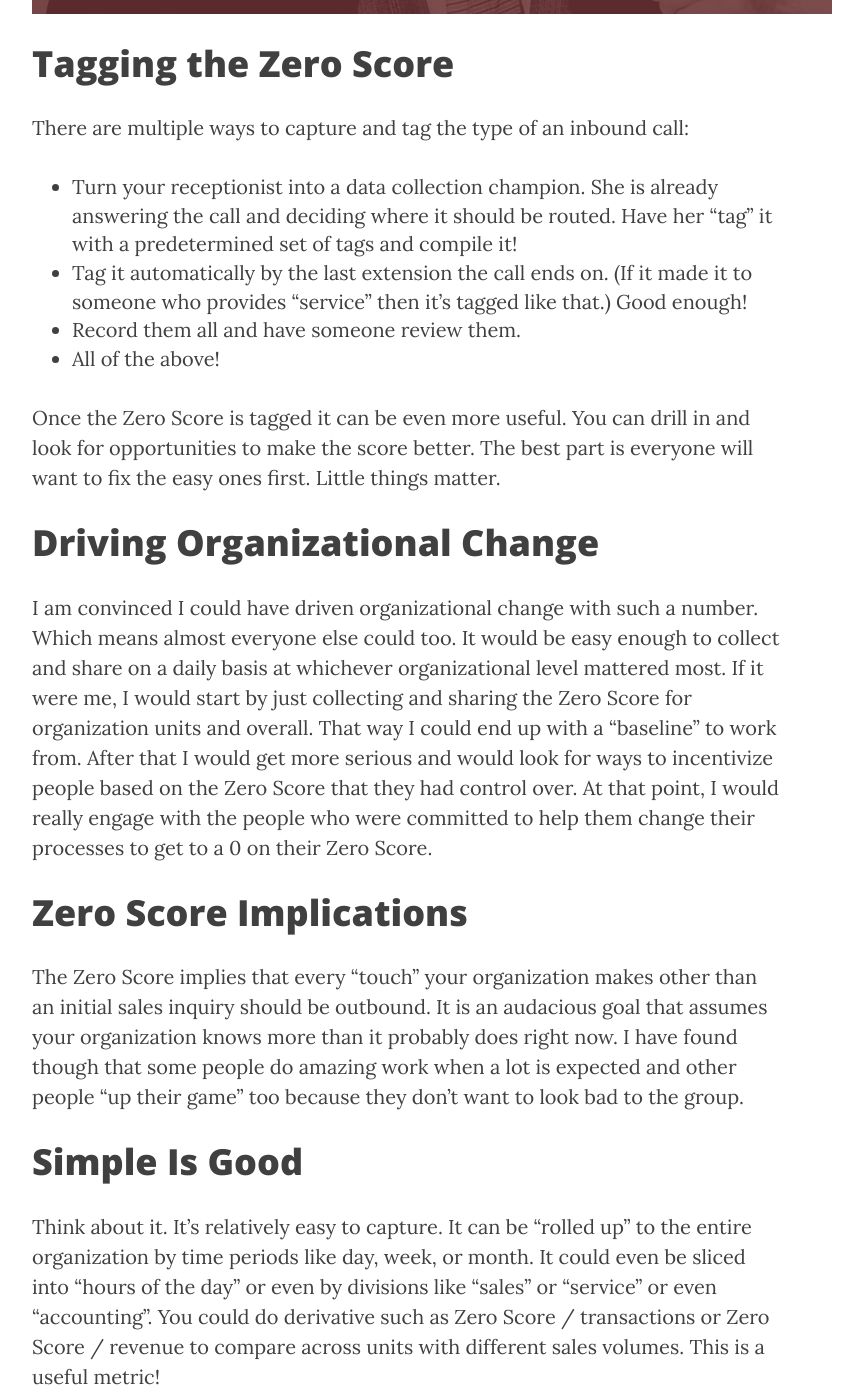
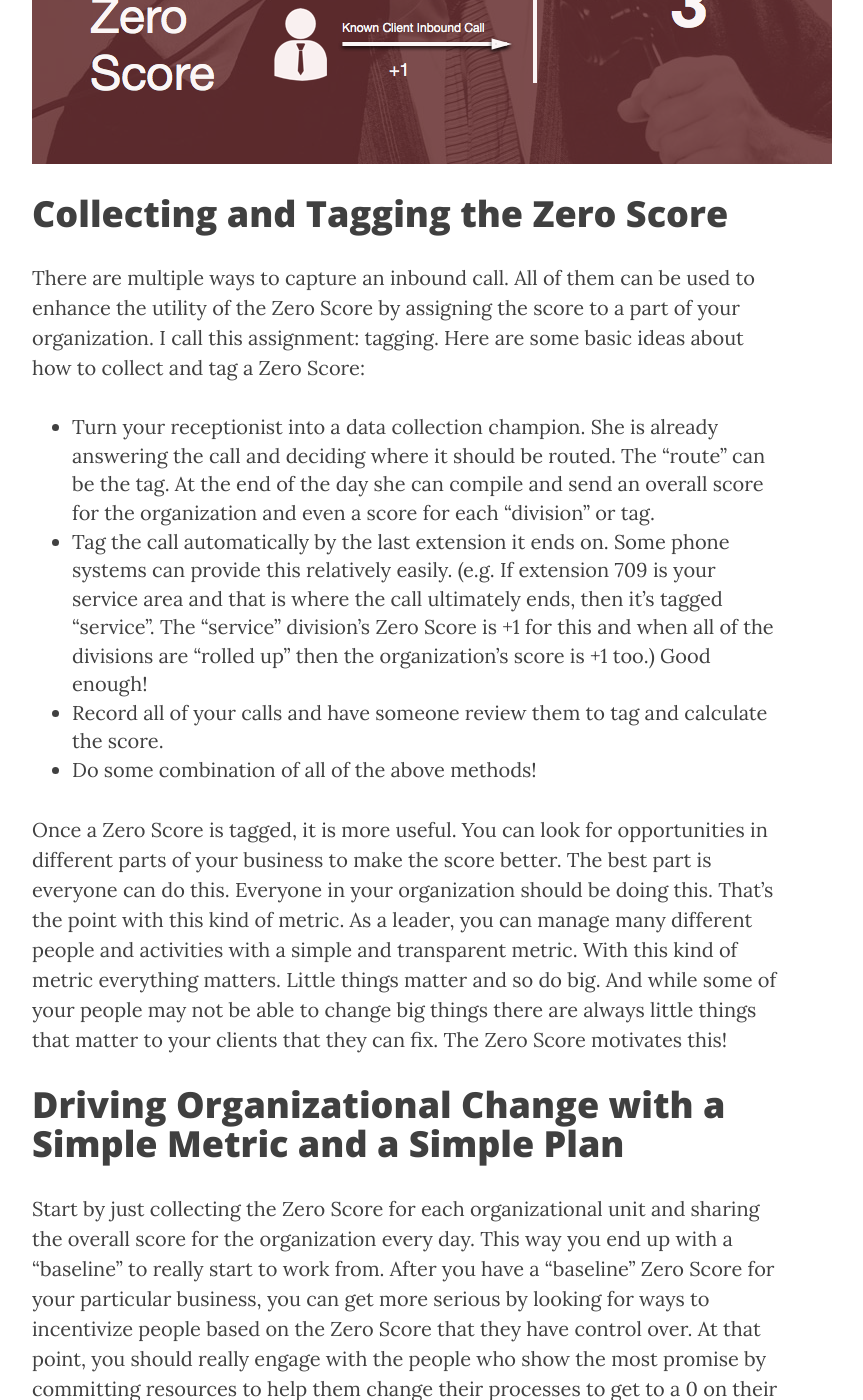
Before and after one commit to hays-hutton/hays-hutton.github.io, a Jekyll site: the page built from _posts/2014-11-13-beyond-ultimate-question.markdown, in a window 1280 px wide and 1400 px high, scrolled down 1601 px. Shown: the whole window, without its empty margins (233-1096 px from the left). Built offline with Jekyll 4.4.1, drawn with Linux system fonts in a browser that asks for light colours; nearby versions of some CDN libraries; comment, search, counter and statistics services are not loaded; some of the changed text lies outside the part shown.

Commit message:
Edited version of Zero Score
plus new signup form

```diff
--- a/_posts/2014-11-13-beyond-ultimate-question.markdown
+++ b/_posts/2014-11-13-beyond-ultimate-question.markdown
@@ -12,62 +12,80 @@ header-img: "img/zero.jpg"
 # One Metric to Rule Them All? #
 
 In my [last post](/2014/10/28/ultimate-question), I described how we implemented and used the Net
-Promoter System to turn around and save an ailing business. In this
-post I want to explore an idea I had after doing Net Promoter for a
-number of years. A sytem that I believe that may be easier to implement and
-possibly even more effective. I believe that if we hadn't sold the business I would
+Promoter System to turn around and save an ailing business. Now I'd
+like to explore an idea that I worked out while running that Net
+Promoter implementation for the last few years. As the president of the
+company I had a unique view of how effective the Net Promoter system
+was. I also started to realize after a few years of managing Net
+Promoter without change that it was becoming stale. Our people were
+executing. Our culture had changed. To some extent everyone went on
+"autopilot". While it was a good "autopilot", it still seemed that as
+an organization we weren't striving quite as much as when we had started.  If we hadn't sold the business I would
 have given the ideas that follow a try.
 
 # Basic Idea #
 
 Any inbound communication other than an initial contact with your
-organization means you messed up. Every one of these is a +1 to your
+organization means you messed up. In my plan, called Zero Score, every one of these is a +1 to your
 score. Higher scores are bad. A perfect score would be 0. Hence the
 name Zero Score. Each count in your Zero Score means either someone didn't follow up in
 time or a client is unhappy about something or they just didn't have a
 piece of information they wanted. If your clients are taking the time and
-effort to call you, I'd say you missed something. These represent opportunities your
-organization could proactively act upon.
+effort to call you, you missed something. These are opportunities your
+organization should be acting upon. These are opportunities for a
+better process, a new process, or some change in the behavior of your organization.
 
 ![Calculate Your Zero Score](/img/GetZeroScore.png)
 
-# Tagging the Zero Score #
-There are multiple ways to capture and tag the type of an inbound
-call:
+# Collecting and Tagging the Zero Score #
+There are multiple ways to capture an inbound call. All of them can be
+used to enhance the utility of the Zero Score by assigning the score
+to a part of your organization. I call this assignment: tagging. Here
+are some basic ideas about how to collect and tag a Zero Score:
 
 * Turn your receptionist into a data collection champion. She is
-already answering the call and deciding where it should be routed.
-Have her "tag" it with a predetermined set of tags and compile it!
-* Tag it automatically by the last extension the call ends on. (If it
-made it to someone who provides "service" then it's tagged like that.)
+already answering the call and deciding where it should be routed. The
+"route" can be the tag. At the end of the day she can compile and send
+an overall score for the organization and even a score for each
+"division" or tag.
+* Tag the call automatically by the last extension it ends on. Some
+phone systems can provide this relatively easily. (e.g. If extension 709 is your service area and that is where the call ultimately
+ends, then it's tagged "service". The "service" division's Zero Score
+is +1 for this and when all of the divisions are "rolled up" then the
+organization's score is +1 too.)
 Good enough!
-* Record them all and have someone review them.
-* All of the above!
+* Record all of your calls and have someone review them to tag and
+  calculate the score.
+* Do some combination of all of the above methods!
 
-Once the Zero Score is tagged it can be even more useful. You can
-drill in and look for opportunities to make the score better. The best
-part is everyone will want to fix the easy ones first. Little things
-matter.
+Once a Zero Score is tagged, it is more useful. You can look for
+opportunities in different parts of your business to make the score better.  The best
+part is everyone can do this. Everyone in your organization should be
+doing this. That's the point with this kind of metric. As a leader,
+you can manage many different people and activities with a simple and
+transparent metric. With this kind of metric everything matters. Little things
+matter and so do big. And while some of your people may not be able
+to change big things there are always little things that matter to
+your clients that they can fix. The Zero Score motivates this!
 
-# Driving Organizational Change #
-I am convinced I could have driven organizational change with such a
-number. Which means almost everyone else could too. It would be easy
-enough to collect and share on a daily basis at whichever
-organizational level mattered most. If it were me, I would start by
-just collecting and sharing the Zero Score for organization units and
-overall. That way I could end up with a "baseline" to work from. After
-that I would get more serious and would look for ways to incentivize
-people based on the Zero Score that they had control over. At that
-point, I would really engage with the people who were committed to
-help them change their processes to get to a 0 on their Zero Score.
+# Driving Organizational Change with a Simple Metric and a Simple Plan #
+Start by just collecting the Zero Score for each
+organizational unit and sharing the overall score for the organization
+every day. This way you end up with a "baseline" to really start to work
+from. After you have a "baseline" Zero Score for your particular business,
+you can get more serious by looking for ways to incentivize
+people based on the Zero Score that they have control over. At that
+point, you should really engage with the people who show the most
+promise by committing resources to help them change their processes to
+get to a 0 on their Zero Score. Your ultimate goal!
 
 # Zero Score Implications #
 The Zero Score implies that every "touch" your organization makes other
 than an initial sales inquiry should be outbound. It is an audacious
 goal that assumes your organization knows more than it probably does
-right now. I have found though that some people do amazing work when a lot is
-expected and other people "up their game" too because they don't want
-to look bad to the group.
+right now. Many people do amazing work when a lot is expected of them.
+It ends up being "contagious" too because other people have to "up
+their game" to keep up.
 
 
 # Simple Is Good #
@@ -75,5 +93,5 @@ Think about it. It's relatively easy to capture. It can be "rolled up"
 to the entire organization by time periods like day, week, or month.
 It could even be sliced into "hours of the day" or even by divisions
 like "sales" or "service" or even "accounting". You could do
-derivative such as Zero Score / transactions or Zero Score / revenue to compare across units with
+derivatives such as Zero Score / transactions or Zero Score / revenue to compare across units with
 different sales volumes. This is a useful metric!
--- a/signup.html
+++ b/signup.html
@@ -13,7 +13,7 @@ header-img: "img/signatures.jpg"
 	   We recommend moving this block and the preceding CSS link to the HEAD of your HTML file. */
 </style>
 <div id="mc_embed_signup">
-           <form action="//ten-pin.us9.list-manage.com/subscribe/post?u=43ae37881af0e2f91d5ed7fdf&amp;id=2620fe61e6" method="post" id="mc-embedded-subscribe-form" name="mc-embedded-subscribe-form" class="validate" target="_blank" novalidate>
+<form action="//ten-pin.us9.list-manage.com/subscribe/post?u=43ae37881af0e2f91d5ed7fdf&amp;id=1f50b471e6" method="post" id="mc-embedded-subscribe-form" name="mc-embedded-subscribe-form" class="validate" target="_blank" novalidate>
     <div id="mc_embed_signup_scroll">
 	<h2>Subscribe to my mailing list</h2>
 <div class="indicates-required"><span class="asterisk">*</span> indicates required</div>
@@ -34,7 +34,7 @@ header-img: "img/signatures.jpg"
 		<div class="response" id="mce-error-response" style="display:none"></div>
 		<div class="response" id="mce-success-response" style="display:none"></div>
 	</div>    <!-- real people should not fill this in and expect good things - do not remove this or risk form bot signups-->
-                                                  <div style="position: absolute; left: -5000px;"><input type="text" name="b_43ae37881af0e2f91d5ed7fdf_2620fe61e6" tabindex="-1" value=""></div>
+    <div style="position: absolute; left: -5000px;"><input type="text" name="b_43ae37881af0e2f91d5ed7fdf_1f50b471e6" tabindex="-1" value=""></div>
     <div class="clear"><input type="submit" value="Subscribe" name="subscribe" id="mc-embedded-subscribe" class="button"></div>
     </div>
 </form>
```
Lines whose indentation alone changed are shown as unchanged.
